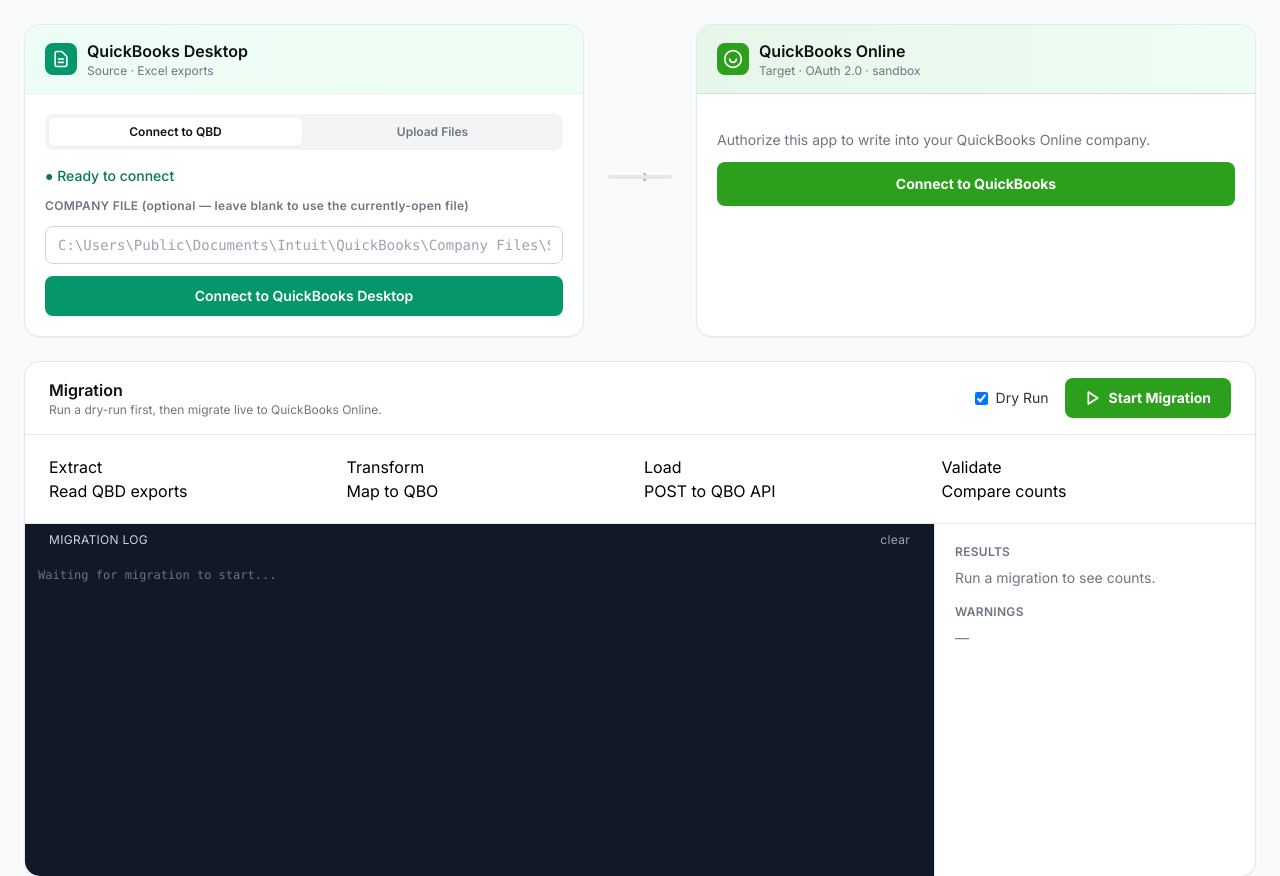
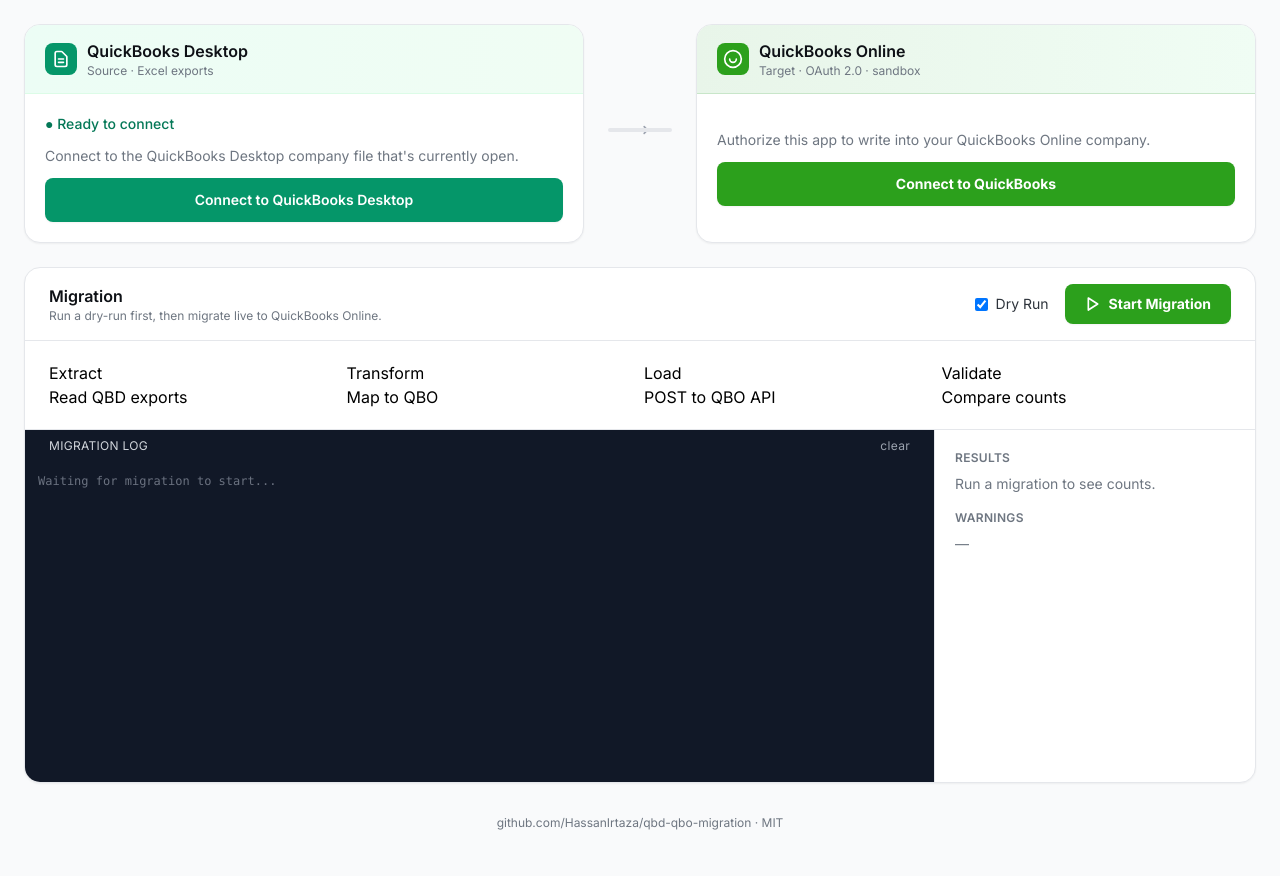
Before and after one commit to HassanIrtaza/qbd-qbo-migration, a Flask app: page / in a window 1280 px wide. Shown: the part 77-953 px from the top of the page. After the commit the page ends 907 px from the top, so only its background shows below. Run offline with Flask 3, Linux system fonts and the light colour scheme; some libraries are stand-ins or nearby versions.

Commit message:
Simplify UI flow: Connect QBD → Connect QBO → Start Migration
Removes the explicit Extract step from the UI. Clicking Start Migration
now automatically runs the QBD extraction (streaming the QBXMLRP2 log
for the video) and then the 4-phase ETL in one continuous flow.

UI changes:
- Removes source mode tabs (Connect/Upload)
- Removes 'Extract Now' button
- Removes company file path input and file counter
- QBD card now: Connect button → Connected state → Disconnect
- Cleaner single-path flow suitable for video recording

Backend changes:
- /api/migrate auto-runs the extraction (demo or real) before phase 1
- /api/qbd/extract still exists for API clients but UI never calls it

```diff
--- a/app.py
+++ b/app.py
@@ -720,15 +720,55 @@ def _run_migration(dry_run: bool):
         dry_run = True
 
     try:
-        # ── Phase 1: Extract ──
-        _emit("phase", "Phase 1: Extracting from QBD Excel exports...", phase="extract")
+        # ── Phase 0: auto-extract from QBD (runs before the 4-phase ETL
+        # so the user only clicks Start Migration; no separate Extract step).
+        # In DEMO_MODE this streams a simulated QBXMLRP2 log and writes real
+        # Excel files; in real mode it runs the live QBXMLRP2 session.
+        cust_file = EXPORT_DIR / "QBD_Customers.xlsx"
+        qbd_connected = _qbd_state.get("connected", False)
+
+        if qbd_connected:
+            _emit("phase", "Connecting to QuickBooks Desktop and extracting data...",
+                  phase="extract")
+            migration_status["phase"] = "extract"
+
+            def _progress(name: str, status: str):
+                _emit("qbd-progress", f"{name}: {status}", name=name, status=status)
+
+            is_demo = _qbd_state.get("extractor") == "demo"
+            company_file = _qbd_state.get("company_file", "")
+
+            ex: QBDExtractor | None = None
+            try:
+                if is_demo:
+                    _demo_extract_all(_progress)
+                else:
+                    info = QBDConnectionInfo(
+                        app_name="QBD-QBO Migration",
+                        app_id="",
+                        company_file=company_file,
+                        connection_mode=1,
+                    )
+                    ex = QBDExtractor(info)
+                    ex.open()
+                    ex.extract_all(EXPORT_DIR, progress=_progress)
+            finally:
+                if ex is not None:
+                    try:
+                        ex.close()
+                    except Exception:
+                        pass
+
+        # ── Phase 1: Extract (read the Excel files we just produced) ──
+        _emit("phase", "Phase 1: Reading extracted QBD data...", phase="extract")
         migration_status["phase"] = "extract"
 
         extractor = qm.FileExtractor()
 
-        cust_file = EXPORT_DIR / "QBD_Customers.xlsx"
         if not cust_file.exists():
-            raise FileNotFoundError("QBD_Customers.xlsx not found — upload files or generate sample data")
+            raise FileNotFoundError(
+                "No QBD data available. Connect to QuickBooks Desktop first."
+            )
 
         accounts_df = extractor.extract_accounts(str(EXPORT_DIR / "QBD_ChartOfAccounts.xlsx"))
         customers, jobs = extractor.extract_customers(str(cust_file))
--- a/templates/index.html
+++ b/templates/index.html
@@ -91,15 +91,7 @@
           </div>
         </div>
         <div class="p-5 space-y-4">
-          <!-- Source mode tabs -->
-          <div class="flex gap-1 bg-gray-100 rounded-lg p-1 text-xs font-semibold">
-            <button onclick="setQbdMode('direct')" id="tabDirect"
-              class="flex-1 px-3 py-1.5 rounded-md transition">Connect to QBD</button>
-            <button onclick="setQbdMode('files')" id="tabFiles"
-              class="flex-1 px-3 py-1.5 rounded-md transition">Upload Files</button>
-          </div>
-
-          <!-- Direct QBD connection pane -->
+          <!-- Direct QBD connection — single clean flow -->
           <div id="qbdDirectPane" class="space-y-3">
             <div id="qbdDirectStatus" class="text-sm text-ink-500">Checking QBD availability...</div>
 
@@ -112,55 +104,21 @@
                 <div class="text-ink-500">Company file</div>
                 <div id="qbdCompanyFile" class="mono text-ink-700 text-xs truncate">—</div>
               </div>
-              <div class="flex gap-2 pt-1">
-                <button onclick="extractFromQBD()" id="btnExtract"
-                  class="flex-1 px-3.5 py-2.5 bg-emerald-600 text-white text-sm font-semibold rounded-lg hover:bg-emerald-700 transition shadow-sm flex items-center justify-center gap-2">
-                  <svg class="w-4 h-4" fill="none" stroke="currentColor" viewBox="0 0 24 24">
-                    <path stroke-linecap="round" stroke-linejoin="round" stroke-width="2.5" d="M4 16v2a2 2 0 002 2h12a2 2 0 002-2v-2M7 10l5 5 5-5M12 15V3"/>
-                  </svg>
-                  Extract Now
-                </button>
-                <button onclick="qbdDisconnect()" class="px-3.5 py-2.5 bg-white border border-gray-300 text-ink-700 text-sm font-medium rounded-lg hover:bg-gray-50">
-                  Disconnect
-                </button>
-              </div>
+              <button onclick="qbdDisconnect()" class="w-full mt-2 px-3.5 py-2 bg-white border border-gray-300 text-ink-700 text-sm font-medium rounded-lg hover:bg-gray-50">
+                Disconnect
+              </button>
             </div>
 
             <div id="qbdDisconnectedBlock" class="space-y-3">
-              <label class="block text-xs font-semibold text-ink-500 uppercase tracking-wide">
-                Company file <span class="normal-case text-ink-500 lowercase">(optional — leave blank to use the currently-open file)</span>
-              </label>
-              <input id="qbdCompanyPath" type="text" placeholder="C:\Users\Public\Documents\Intuit\QuickBooks\Company Files\Sample Construction Co.QBW"
-                class="w-full px-3 py-2 text-sm mono border border-gray-300 rounded-lg focus:outline-none focus:ring-2 focus:ring-emerald-500 focus:border-transparent">
+              <p class="text-sm text-ink-500">Connect to the QuickBooks Desktop company file that's currently open.</p>
+              <input id="qbdCompanyPath" type="hidden" value="">
               <button onclick="qbdConnect()" id="btnQbdConnect"
-                class="w-full px-3.5 py-2.5 bg-emerald-600 text-white text-sm font-semibold rounded-lg hover:bg-emerald-700 disabled:bg-gray-300 disabled:cursor-not-allowed transition shadow-sm">
+                class="w-full px-3.5 py-3 bg-emerald-600 text-white text-sm font-semibold rounded-lg hover:bg-emerald-700 disabled:bg-gray-300 disabled:cursor-not-allowed transition shadow-sm">
                 Connect to QuickBooks Desktop
               </button>
               <p id="qbdUnsupported" class="hidden text-xs text-amber-800 bg-amber-50 border border-amber-200 rounded-lg px-3 py-2">
-                Direct QBD connection requires Windows and the QuickBooks SDK. On this machine, switch to <strong>Upload Files</strong> and export Excel from QBD.
+                Direct QBD connection requires Windows and the QuickBooks SDK.
               </p>
-            </div>
-          </div>
-
-          <!-- File upload pane -->
-          <div id="qbdFilesPane" class="hidden space-y-4">
-            <div class="flex items-baseline justify-between">
-              <div>
-                <div id="qbdFound" class="text-3xl font-bold text-ink-900">0</div>
-                <div class="text-xs text-ink-500">of 8 files ready</div>
-              </div>
-              <div id="qbdProgress" class="text-xs text-emerald-700 font-medium">Checking...</div>
-            </div>
-            <div id="qbdFileList" class="space-y-1 max-h-40 overflow-y-auto text-sm"></div>
-            <div class="flex gap-2 pt-1">
-              <button onclick="generateSample()" id="btnGenSample"
-                class="flex-1 px-3.5 py-2.5 bg-emerald-600 text-white text-sm font-semibold rounded-lg hover:bg-emerald-700 transition shadow-sm">
-                Generate Sample
-              </button>
-              <label class="flex-1 px-3.5 py-2.5 bg-white border border-gray-300 text-ink-700 text-sm font-semibold rounded-lg hover:bg-gray-50 transition cursor-pointer text-center">
-                Upload Files
-                <input type="file" multiple accept=".xlsx" class="hidden" onchange="uploadFiles(this.files)">
-              </label>
             </div>
           </div>
         </div>
@@ -315,31 +273,7 @@
 
     // ── Boot ──────────────────────────────────────────────────
     async function boot() {
-      setQbdMode('direct');  // default to direct; auto-fallback if unsupported
-      await Promise.all([refreshQBD(), refreshStatus(), refreshQbdPlatform(), refreshQbdStatus()]);
-      // Auto-refresh files every 5s while idle
-      setInterval(() => { if (!eventSource) refreshQBD(); }, 5000);
-    }
-
-    // ── QBD source mode ───────────────────────────────────────
-    function setQbdMode(mode) {
-      const direct = document.getElementById('qbdDirectPane');
-      const files = document.getElementById('qbdFilesPane');
-      const tabD = document.getElementById('tabDirect');
-      const tabF = document.getElementById('tabFiles');
-      if (mode === 'direct') {
-        direct.classList.remove('hidden'); files.classList.add('hidden');
-        tabD.classList.add('bg-white', 'shadow-sm', 'text-ink-900');
-        tabD.classList.remove('text-ink-500');
-        tabF.classList.remove('bg-white', 'shadow-sm', 'text-ink-900');
-        tabF.classList.add('text-ink-500');
-      } else {
-        files.classList.remove('hidden'); direct.classList.add('hidden');
-        tabF.classList.add('bg-white', 'shadow-sm', 'text-ink-900');
-        tabF.classList.remove('text-ink-500');
-        tabD.classList.remove('bg-white', 'shadow-sm', 'text-ink-900');
-        tabD.classList.add('text-ink-500');
-      }
+      await Promise.all([refreshStatus(), refreshQbdPlatform(), refreshQbdStatus()]);
     }
 
     async function refreshQbdPlatform() {
@@ -349,21 +283,16 @@
       const connectBtn = document.getElementById('btnQbdConnect');
       const statusEl = document.getElementById('qbdDirectStatus');
 
-      if (p.demo) {
+      if (p.demo || p.supported) {
         statusEl.innerHTML = '<span class="text-emerald-700 font-medium">● Ready to connect</span>';
         unsupportedMsg.classList.add('hidden');
         connectBtn.disabled = false;
         connectBtn.textContent = 'Connect to QuickBooks Desktop';
-      } else if (p.supported) {
-        statusEl.innerHTML = '<span class="text-emerald-700 font-medium">● QuickBooks SDK detected</span>';
-        unsupportedMsg.classList.add('hidden');
-        connectBtn.disabled = false;
       } else {
         unsupportedMsg.classList.remove('hidden');
         connectBtn.disabled = true;
         connectBtn.textContent = 'Not available on this host';
-        statusEl.innerHTML = '<span class="text-amber-700">Windows + QuickBooks SDK required for direct connect.</span>';
-        setQbdMode('files');
+        statusEl.innerHTML = '<span class="text-amber-700">Windows + QuickBooks SDK required.</span>';
       }
     }
 
@@ -412,46 +341,6 @@
       await refreshQbdStatus();
     }
 
-    async function extractFromQBD() {
-      const btn = document.getElementById('btnExtract');
-      btn.disabled = true;
-      setStatus('Extracting', 'qb');
-      clearLog();
-      document.getElementById('flowArrow').classList.remove('opacity-0');
-
-      const r = await fetch('/api/qbd/extract', { method: 'POST' });
-      const data = await r.json();
-      if (!data.success) {
-        appendLog('ERROR', data.message);
-        setStatus('Error', 'red');
-        btn.disabled = false;
-        return;
-      }
-
-      // Reuse the same SSE bus
-      if (eventSource) eventSource.close();
-      eventSource = new EventSource('/api/migrate/stream');
-      eventSource.onmessage = (e) => {
-        const msg = JSON.parse(e.data);
-        if (msg.type === 'log') appendLog(msg.level, msg.message);
-        else if (msg.type === 'phase' || msg.type === 'qbd-progress') appendLog('INFO', msg.message);
-        else if (msg.type === 'qbd-complete') {
-          appendLog('INFO', msg.message);
-          setStatus('Extraction complete', 'qb');
-          btn.disabled = false;
-          document.getElementById('flowArrow').classList.add('opacity-0');
-          eventSource.close(); eventSource = null;
-          refreshQBD();
-        } else if (msg.type === 'error') {
-          appendLog('ERROR', msg.message);
-          setStatus('Error', 'red');
-          btn.disabled = false;
-          document.getElementById('flowArrow').classList.add('opacity-0');
-          eventSource.close(); eventSource = null;
-        }
-      };
-    }
-
     // ── Status ────────────────────────────────────────────────
     async function refreshStatus() {
       const r = await fetch('/api/status');
@@ -475,8 +364,11 @@
       await refreshStatus();
     }
 
-    // ── QBD files ─────────────────────────────────────────────
+    // ── QBD files (kept internally — called before migrate) ────
     async function refreshQBD() {
+      return;
+    }
+    async function _unused_refreshQBD_original() {
       const r = await fetch('/api/check-qbd');
       const data = await r.json();
       document.getElementById('qbdFound').textContent = data.found;
```
